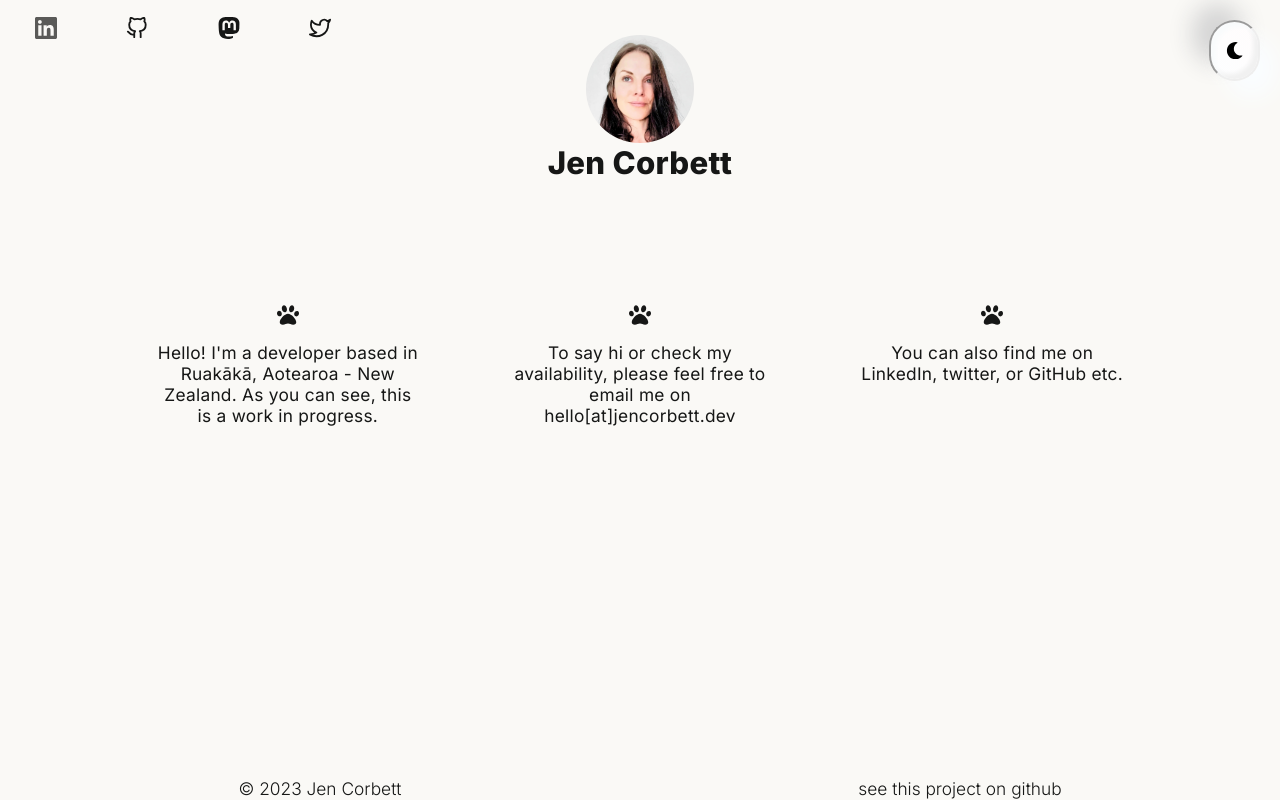
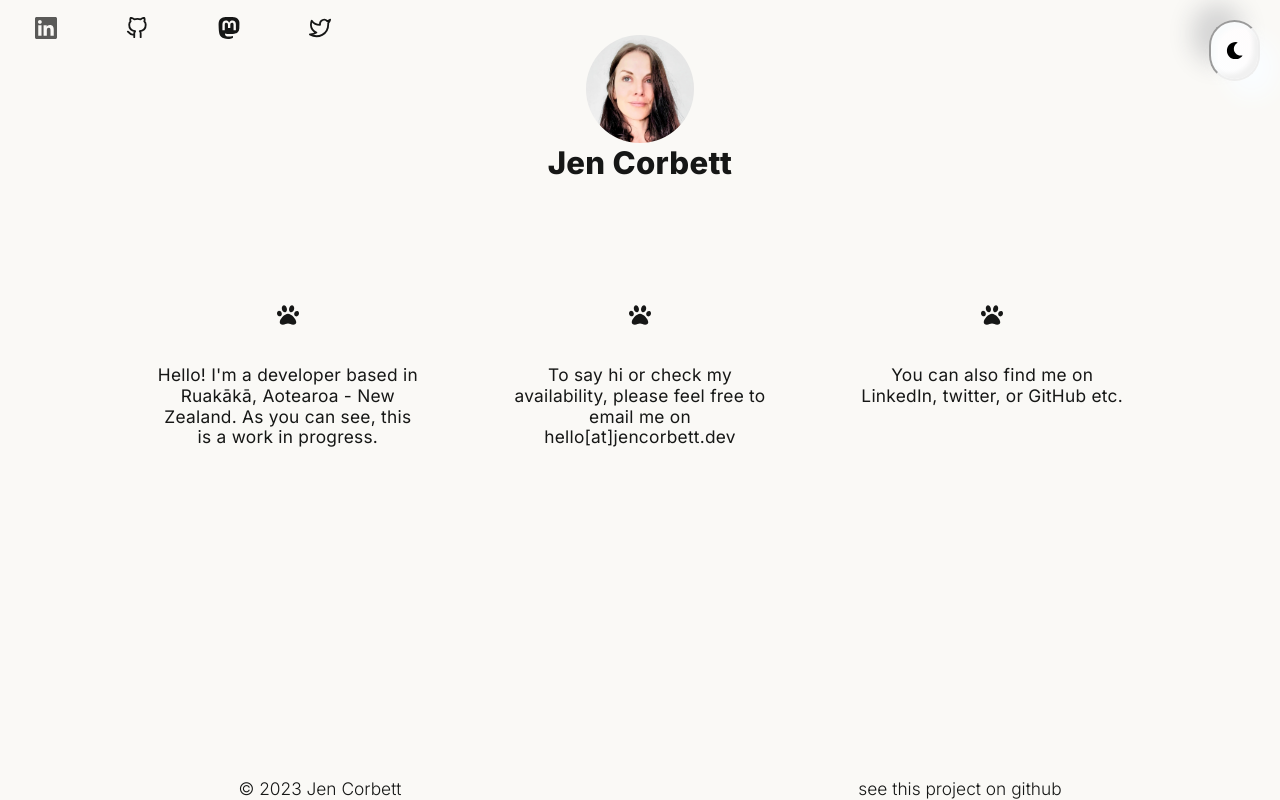
Before and after one commit to ajenstory/jencorbett.dev, a Next.js app in the folder app/: page / in a window 1280 px wide. Built offline with nearby package versions, Linux system fonts and the light colour scheme.

Commit message:
Adjust padding on icons across screen sizes

```diff
--- a/app/components/icon.module.css
+++ b/app/components/icon.module.css
@@ -7,7 +7,7 @@
 
 .wrapper {
   margin: 0 auto;
-  padding: 1rem 2rem 0.75rem 2rem;
+  padding: 2rem 2rem 0rem 2rem;
   display: flex;
   min-width: 3rem;
 }
@@ -45,9 +45,21 @@
 
 /* Tablet and Smaller Desktop */
 @media (min-width: 48rem) and (max-width: 60rem) {
+  .wrapper {
+    margin: 0 auto;
+    padding: 1rem 2rem 1rem 2rem;
+    display: flex;
+    min-width: 3rem;
+  }
 }
 /* Desktop and larger screen */
 @media (min-width: 60rem) {
+  .wrapper {
+    margin: 0 auto;
+    padding: 1rem 2rem 2rem 2rem;
+    display: flex;
+    min-width: 3rem;
+  }
 }
 
 /* Enable hover only on non-touch devices */
--- a/app/components/text.module.css
+++ b/app/components/text.module.css
@@ -5,9 +5,10 @@
 
 .text p {
   margin: 0 auto;
-  padding: 2rem 4rem 0rem 4rem;
+  padding: 1rem 4rem 0rem 4rem;
   letter-spacing: 0.1vmin;
   line-height: 1.5rem;
+  text-align: center;
 }
 
 .list li {
@@ -22,6 +23,7 @@
     padding: 0rem 3rem 0rem 3rem;
     letter-spacing: 0.02vmax;
     line-height: 1.4rem;
+    text-align: center;
   }
   .wrapper {
     margin: 0 auto;
@@ -35,6 +37,7 @@
     padding: 0rem 2rem 0rem 2rem;
     letter-spacing: 0.02vmax;
     line-height: 1.2rem;
+    text-align: center;
   }
 
   .wrapper {
--- a/app/styles/index.module.css
+++ b/app/styles/index.module.css
@@ -32,6 +32,5 @@
     width: 60rem;
     gap: 1rem 1rem;
     max-width: 100%;
-    text-align: center;
   }
 }
```
